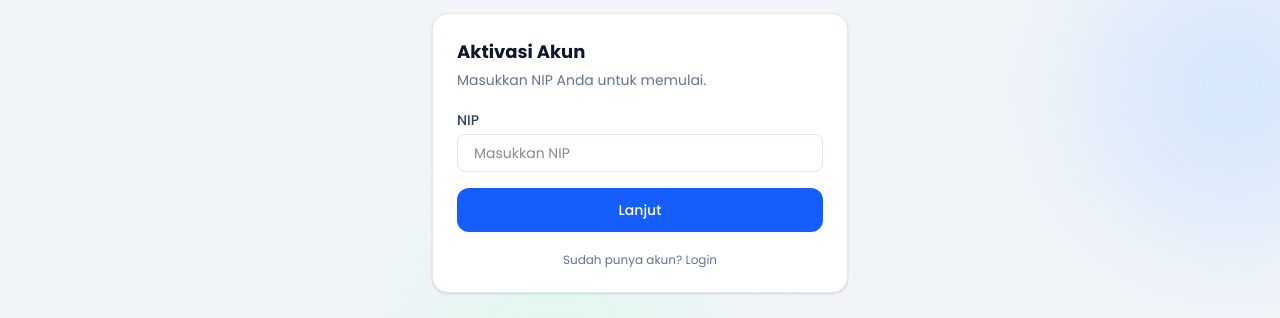
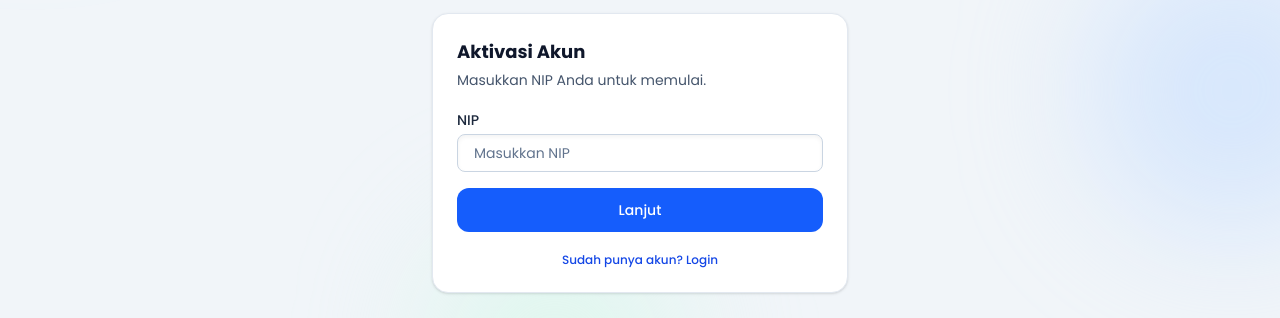
Before and after one commit to farisnanda/qr-signer, a Next.js app: page /qr-signer/peserta/aktivasi in a window 1280 px wide. Shown: the part 321-639 px from the top of the page. Built offline with nearby package versions, Linux system fonts and the light colour scheme; no server answers.

Commit message:
improve peserta activation input contrast

```diff
--- a/app/peserta/aktivasi/page.tsx
+++ b/app/peserta/aktivasi/page.tsx
@@ -70,14 +70,14 @@ export default function AktivasiPage() {
       {step === 1 && (
         <>
           <h2 className="mb-1 text-lg font-bold text-slate-900">Aktivasi Akun</h2>
-          <p className="mb-5 text-sm text-slate-500">Masukkan NIP Anda untuk memulai.</p>
+          <p className="mb-5 text-sm text-slate-600">Masukkan NIP Anda untuk memulai.</p>
           <form onSubmit={cekNip} className="space-y-4">
             <div>
-              <label className="mb-1 block text-sm font-medium text-slate-700">NIP</label>
+              <label className="mb-1 block text-sm font-medium text-slate-800">NIP</label>
               <input
                 value={nip}
                 onChange={(e) => setNip(e.target.value)}
-                className="w-full rounded-lg border border-slate-200 px-4 py-2 text-sm"
+                className="w-full rounded-lg border border-slate-300 bg-white px-4 py-2 text-sm text-slate-950 caret-blue-700 shadow-inner outline-none transition placeholder:text-slate-500 focus:border-blue-500 focus:ring-4 focus:ring-blue-100"
                 placeholder="Masukkan NIP"
                 required
               />
@@ -93,26 +93,26 @@ export default function AktivasiPage() {
       {step === 2 && (
         <>
           <h2 className="mb-1 text-lg font-bold text-slate-900">Halo, {nama}</h2>
-          <p className="mb-5 text-sm text-slate-500">Buat email & password. Link verifikasi dikirim ke email ini.</p>
+          <p className="mb-5 text-sm text-slate-600">Buat email & password. Link verifikasi dikirim ke email ini.</p>
           <form onSubmit={aktivasi} className="space-y-4">
             <div>
-              <label className="mb-1 block text-sm font-medium text-slate-700">Email</label>
+              <label className="mb-1 block text-sm font-medium text-slate-800">Email</label>
               <input
                 type="email"
                 value={email}
                 onChange={(e) => setEmail(e.target.value)}
-                className="w-full rounded-lg border border-slate-200 px-4 py-2 text-sm"
+                className="w-full rounded-lg border border-slate-300 bg-white px-4 py-2 text-sm text-slate-950 caret-blue-700 shadow-inner outline-none transition placeholder:text-slate-500 focus:border-blue-500 focus:ring-4 focus:ring-blue-100"
                 placeholder="email@contoh.com"
                 required
               />
             </div>
             <div>
-              <label className="mb-1 block text-sm font-medium text-slate-700">Password</label>
+              <label className="mb-1 block text-sm font-medium text-slate-800">Password</label>
               <input
                 type="password"
                 value={password}
                 onChange={(e) => setPassword(e.target.value)}
-                className="w-full rounded-lg border border-slate-200 px-4 py-2 text-sm"
+                className="w-full rounded-lg border border-slate-300 bg-white px-4 py-2 text-sm text-slate-950 caret-blue-700 shadow-inner outline-none transition placeholder:text-slate-500 focus:border-blue-500 focus:ring-4 focus:ring-blue-100"
                 placeholder="Minimal 6 karakter"
                 minLength={6}
                 required
@@ -130,7 +130,7 @@ export default function AktivasiPage() {
         <>
           <div className="mb-3 text-center text-4xl">📧</div>
           <h2 className="mb-1 text-center text-lg font-bold text-slate-900">Cek Email Anda</h2>
-          <p className="mb-4 text-center text-sm text-slate-500">{done.message}</p>
+          <p className="mb-4 text-center text-sm text-slate-700">{done.message}</p>
           {done.devLink && (
             <div className="mb-4 rounded-lg bg-amber-50 p-3 text-xs text-amber-700">
               <p className="mb-1 font-medium">Mode dev (SMTP belum diset) — link verifikasi:</p>
@@ -144,7 +144,7 @@ export default function AktivasiPage() {
       )}
 
       <div className="mt-5 text-center text-xs">
-        <Link href="/peserta/login" className="text-slate-500 hover:underline">Sudah punya akun? Login</Link>
+        <Link href="/peserta/login" className="font-medium text-blue-700 hover:text-blue-800 hover:underline">Sudah punya akun? Login</Link>
       </div>
     </div>
   )
--- a/app/peserta/lupa-password/page.tsx
+++ b/app/peserta/lupa-password/page.tsx
@@ -37,7 +37,7 @@ export default function LupaPasswordPage() {
       <div className="rounded-2xl border border-slate-200 bg-white p-6 text-center shadow-sm">
         <div className="mb-3 text-4xl">📧</div>
         <h2 className="mb-1 text-lg font-bold text-slate-900">Cek Email Anda</h2>
-        <p className="mb-4 text-sm text-slate-500">{done.message}</p>
+        <p className="mb-4 text-sm text-slate-700">{done.message}</p>
         {done.devLink && (
           <div className="mb-4 rounded-lg bg-amber-50 p-3 text-left text-xs text-amber-700">
             <p className="mb-1 font-medium">Mode dev — link reset:</p>
@@ -54,14 +54,14 @@ export default function LupaPasswordPage() {
   return (
     <div className="rounded-2xl border border-slate-200 bg-white p-6 shadow-sm">
       <h2 className="mb-1 text-lg font-bold text-slate-900">Lupa Password</h2>
-      <p className="mb-5 text-sm text-slate-500">Masukkan NIP. Link reset dikirim ke email terdaftar.</p>
+      <p className="mb-5 text-sm text-slate-600">Masukkan NIP. Link reset dikirim ke email terdaftar.</p>
       <form onSubmit={handleSubmit} className="space-y-4">
         <div>
-          <label className="mb-1 block text-sm font-medium text-slate-700">NIP</label>
+          <label className="mb-1 block text-sm font-medium text-slate-800">NIP</label>
           <input
             value={nip}
             onChange={(e) => setNip(e.target.value)}
-            className="w-full rounded-lg border border-slate-200 px-4 py-2 text-sm"
+            className="w-full rounded-lg border border-slate-300 bg-white px-4 py-2 text-sm text-slate-950 caret-blue-700 shadow-inner outline-none transition placeholder:text-slate-500 focus:border-blue-500 focus:ring-4 focus:ring-blue-100"
             placeholder="Masukkan NIP"
             required
           />
@@ -72,7 +72,7 @@ export default function LupaPasswordPage() {
         </button>
       </form>
       <div className="mt-5 text-center text-xs">
-        <Link href="/peserta/login" className="text-slate-500 hover:underline">Kembali ke login</Link>
+        <Link href="/peserta/login" className="font-medium text-blue-700 hover:text-blue-800 hover:underline">Kembali ke login</Link>
       </div>
     </div>
   )
```
